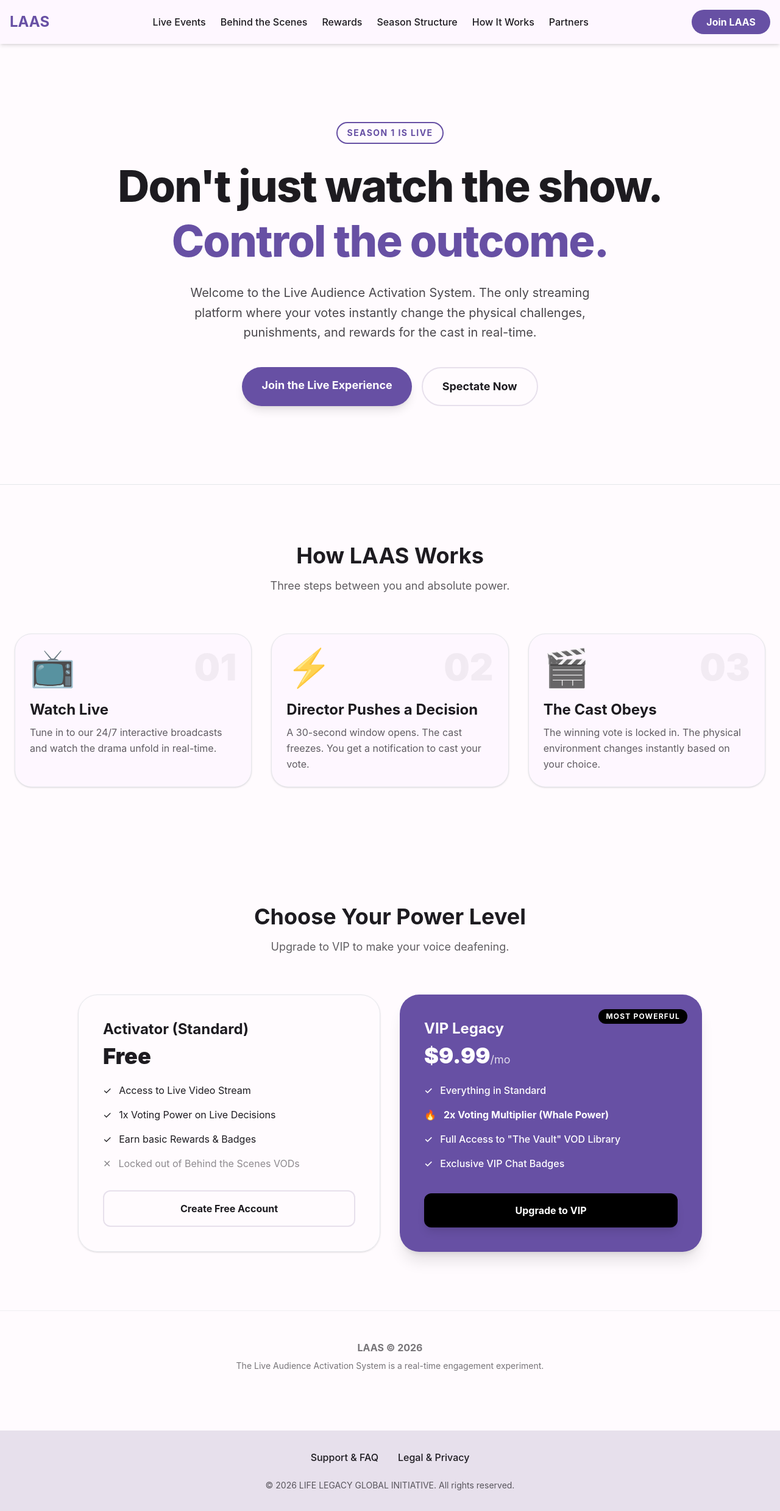
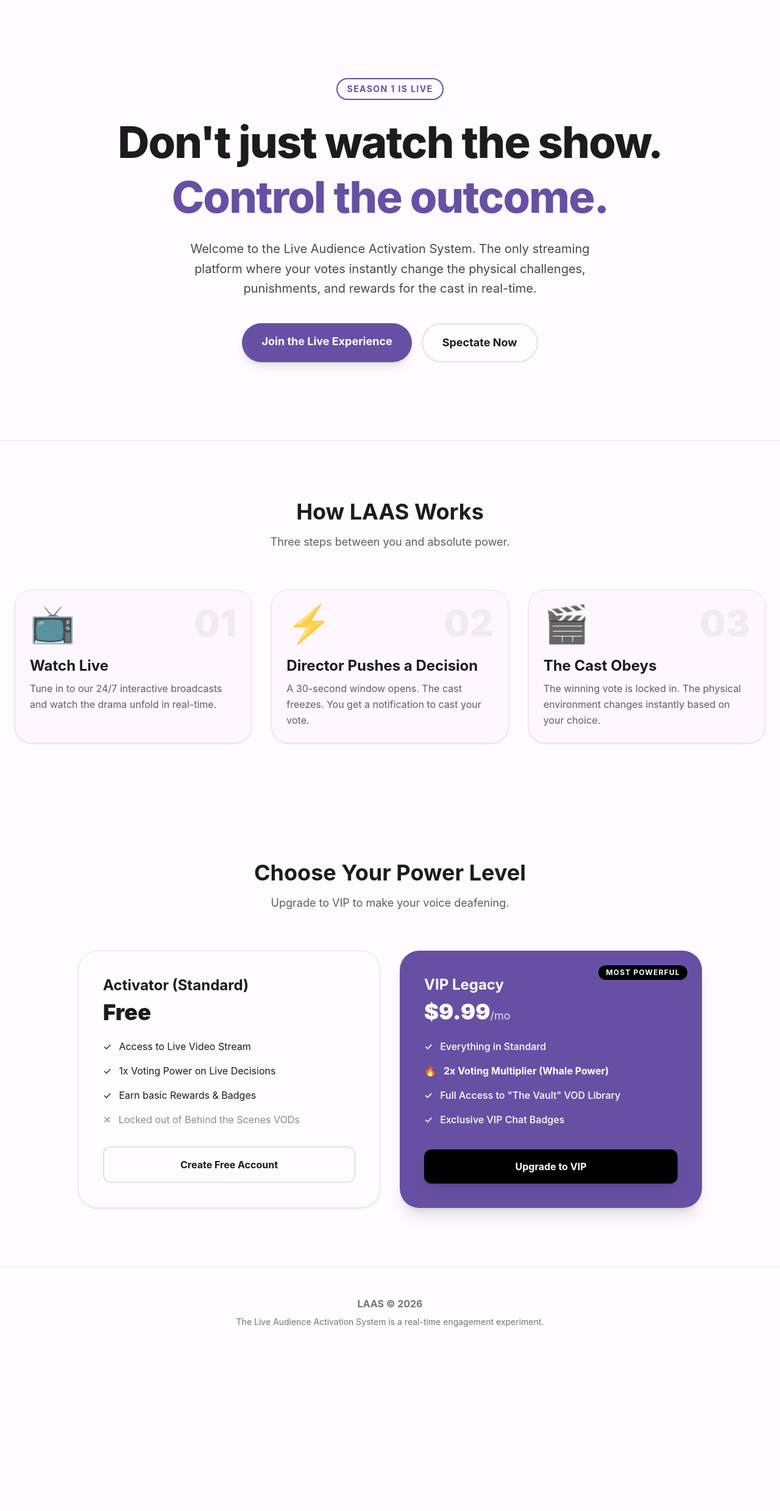
Before and after one commit to owaisraza10/Live-Audience-Activation-System---LAAS, a Next.js app: page / in a window 1280 px wide. Shown: the whole page at 61% size. After the commit the page ends 2226 px from the top, so only its background shows below. Built offline with nearby package versions, Linux system fonts and the light colour scheme.

Commit message:
Fix layout typescript error

```diff
--- a/app/layout.tsx
+++ b/app/layout.tsx
@@ -7,16 +7,11 @@ export const metadata = {
   description: 'Integrated Human Development & Behavioral Intelligence Platform',
 };
 
-export default function RootLayout({ children }) {
+export default function RootLayout({ children }: { children: React.ReactNode }) {
   return (
     <html lang="en">
       <body style={{ backgroundColor: 'var(--m3-background)', color: 'var(--m3-on-surface)' }}>
-        <Navbar />
-        {/* The 'children' prop represents whatever page the user is currently on */}
-        <main className="min-h-screen">
-          {children}
-        </main>
-        <Footer />
+        {children}
       </body>
     </html>
   );
```
